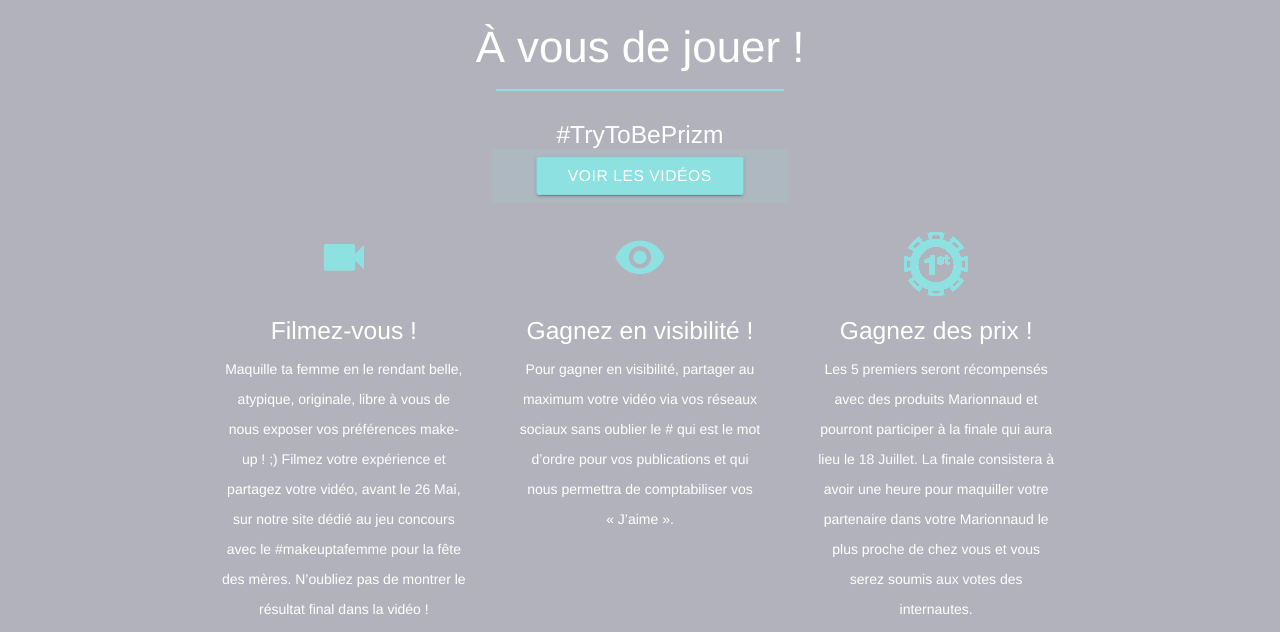
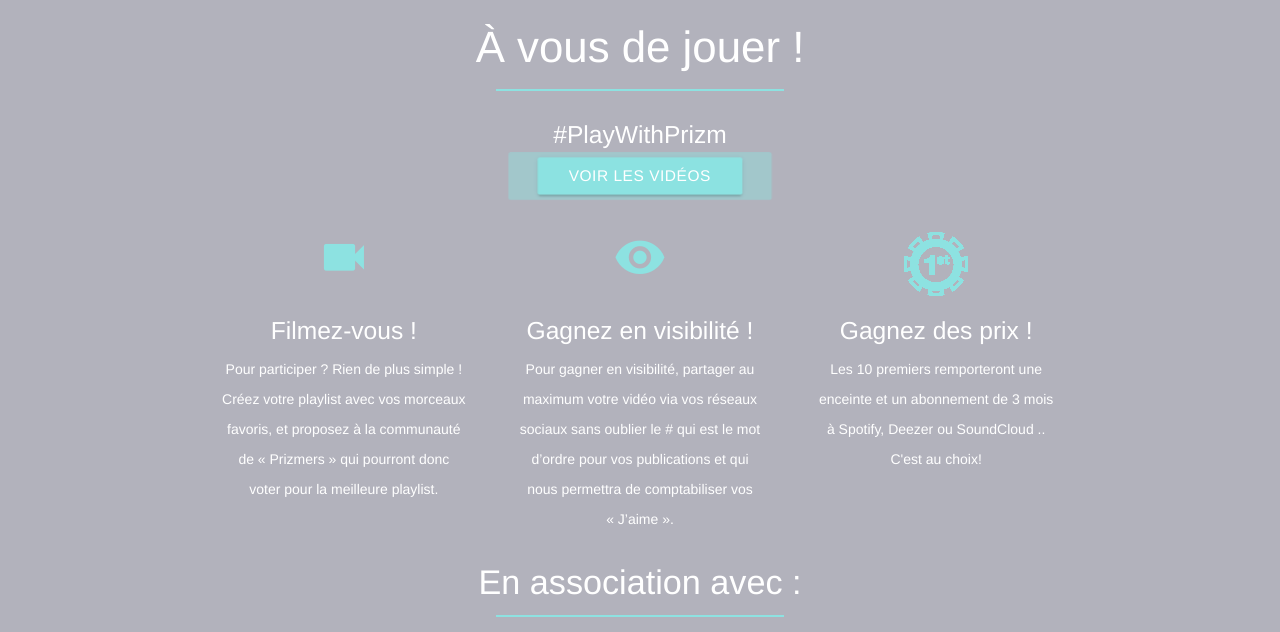
Before and after one commit to Joemarc/Marionnaud-fetes-des-meres, a plain HTML site: page index.html in a window 1280 px wide. Shown: the part 1870-2502 px from the top of the page. Drawn offline with nearby package versions, Linux system fonts and the light colour scheme; some icons are missing.

Commit message:
changed things

```diff
--- a/index.html
+++ b/index.html
@@ -39,8 +39,8 @@
     <h1>Jeu Concours Prizm !</h1>
     <div class="col-xs-6 col-xs-offset-3 col-sm-4 col-sm-offset-4 border-line"></div>
     <br>
-    <p>Very cool stuff, useful and smart</p>
-    <a class="btn btn-primary btn-lg animated pulse infinite ">Je m'inscris</a>
+    <h5 class="text-blank">Prizm vous offre l’opportunité de gagner l’une de ces enceintes connectées.</h5>
+    <a class="btn btn-primary btn-lg animated pulse infinite ">Tenter sa chance !</a>
     <a class="btn btn-primary btn-lg" style="margin-left: 20px;">Voir les vidéos</a>
     <br>
     <br>
@@ -91,7 +91,7 @@
           <div class="col-xs-6 col-xs-offset-3 col-sm-4 col-sm-offset-4 border-line"></div>
           <br>
 
-          <h5 class="text-blank">#TryToBePrizm</h5>
+          <h5 class="text-blank">#PlayWithPrizm</h5>
           <a href="videos.html" class="btn btn-lg animated pulse infinite">Voir les vidéos</a>
           <p class="left-align light"></p>
         </div>
@@ -101,7 +101,9 @@
             <h2 class="center text-blank blue_sky "><i class="material-icons">videocam</i></h2>
             <h5 class="center text-blank">Filmez-vous !</h5>
 
-            <p class=" center text-blank">Maquille ta femme en le rendant belle, atypique, originale, libre à vous de nous exposer vos préférences make-up ! ;) Filmez votre expérience et partagez votre vidéo, avant le 26 Mai, sur notre site dédié au jeu concours avec le #makeuptafemme pour la fête des mères. N’oubliez pas de montrer le résultat final dans la vidéo ! </p>
+            <p class=" center text-blank">Pour participer ? Rien de plus simple !
+Créez votre playlist avec vos morceaux favoris, et proposez à la communauté de « Prizmers » qui pourront donc voter pour la meilleure playlist.
+</p>
           </div>
         </div>
 
@@ -121,8 +123,8 @@
             </h2>
             <h5 class="center text-blank">Gagnez des prix !</h5>
 
-            <p class="center text-blank">Les 5 premiers seront récompensés avec des produits Marionnaud et pourront participer à la finale qui aura lieu le 18 Juillet.
-La finale consistera à avoir une heure pour maquiller votre partenaire dans votre Marionnaud le plus proche de chez vous et vous serez soumis aux votes des internautes.</p>
+            <p class="center text-blank">Les 10 premiers remporteront une enceinte et un abonnement de 3 mois à Spotify, Deezer ou SoundCloud .. C'est au choix!
+</p>
           </div>
         </div>
       </div>
```
